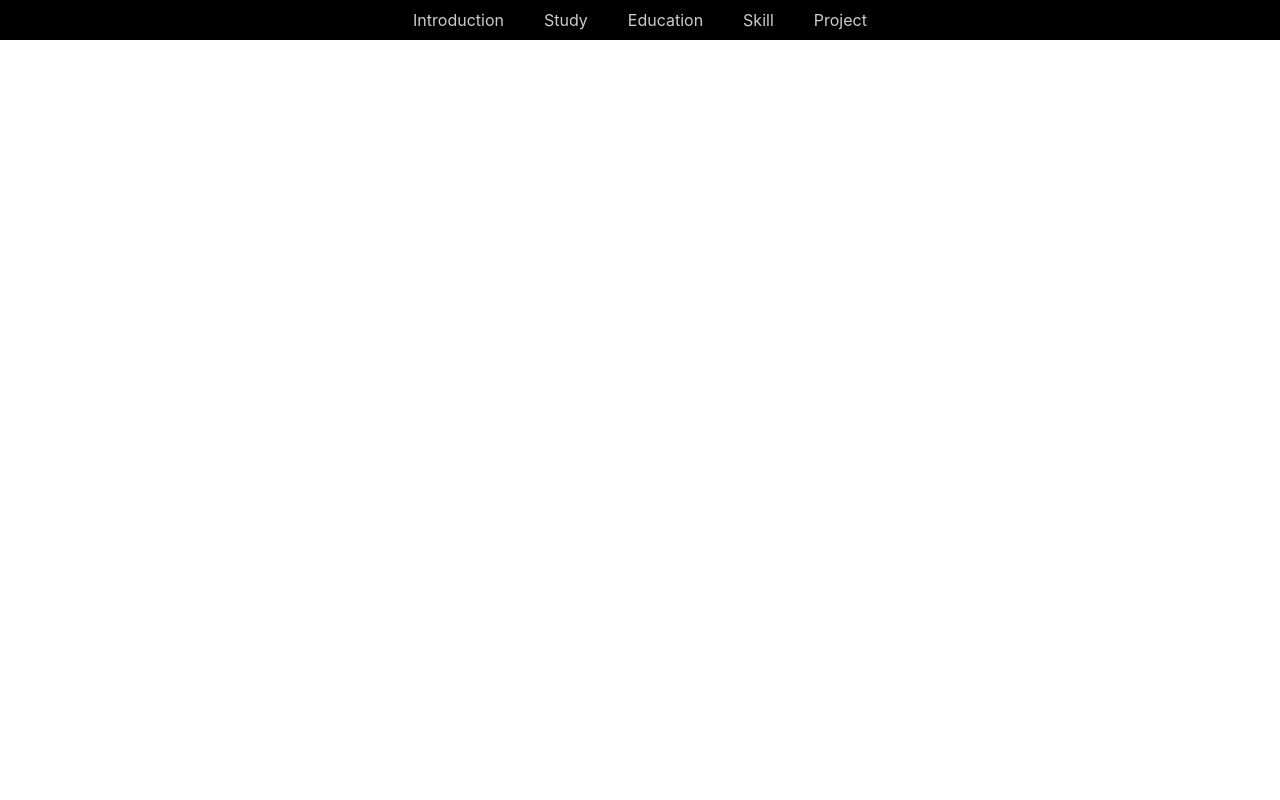
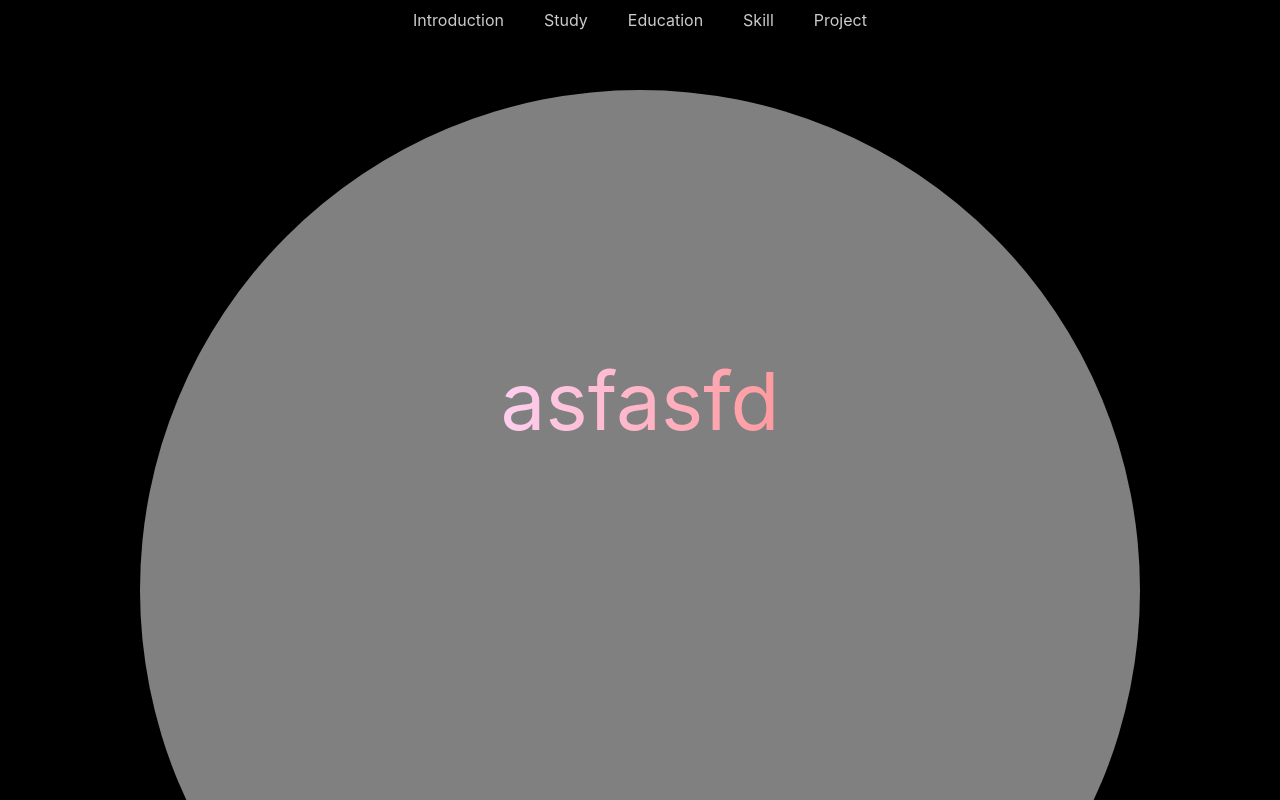
Before and after one commit to samsamgo/profile_v2, a React (Create React App) app: page / in a window 1280 px wide. Shown: the top 800 px of the page. Built offline with nearby package versions, Linux system fonts and the light colour scheme.

Commit message:
feat : header

```diff
--- a/package.json
+++ b/package.json
@@ -3,6 +3,7 @@
   "version": "0.1.0",
   "private": true,
   "dependencies": {
+    "@reduxjs/toolkit": "^1.9.3",
     "@testing-library/jest-dom": "^5.16.5",
     "@testing-library/react": "^13.4.0",
     "@testing-library/user-event": "^13.5.0",
@@ -10,6 +11,7 @@
     "css-animator": "^2.4.0",
     "react": "^18.2.0",
     "react-dom": "^18.2.0",
+    "react-redux": "^8.0.5",
     "react-router-dom": "^6.8.2",
     "react-scripts": "5.0.1",
     "styled-components": "^5.3.6",
--- a/src/Component/Header.js
+++ b/src/Component/Header.js
@@ -1,39 +1,68 @@
-import React from "react";
-import { useState, useEffect } from "react";
+import React, { useEffect } from "react";
+import { useState } from "react";
 import styled from "styled-components";
+import { useSelector, useDispatch } from "react-redux";
 import "animate.css/animate.min.css";
 
 function Header() {
   const [tooltipStates, setTooltipStates] = useState("");
+  const [saveStates, setsaveStates] = useState("");
+  const data = useSelector((state) => state);
+
+  useEffect(() => {
+    setTooltipStates(`${data}`);
+  }, [data]);
+
+  const handleMouseEnter = (tabName) => (event) => {
+    // console.log(`Mouse entered ${tabName} tab`);
+    setTooltipStates(`${tabName}`);
+  };
+  const handleMouseLeave = (tabName) => (event) => {
+    //console.log(`Mouse Leaved ${tabName} tab`);
+
+    setTooltipStates(`${tabName}`);
+  };
 
   const ModalContent = ({ show, children }) => {
     if (!show) {
-      return null;
+      if (tooltipStates !== "none") {
+        return null;
+      }
+    } else if (tooltipStates !== "none") {
+      setsaveStates(children);
     }
 
-    return <Modal isReqVisible={show}>{children}</Modal>;
+    return (
+      <>
+        <Modalbackdrop
+          onMouseLeave={handleMouseLeave("none")}
+          className={`animate__animated ${
+            show ? "animate__fadeInDown" : "animate__fadeOutUp"
+          }`}
+        >
+          {tooltipStates === "none" ? (
+            <Modal>{saveStates}</Modal>
+          ) : (
+            <Modal>{children}</Modal>
+          )}
+        </Modalbackdrop>
+      </>
+    );
   };
 
   return (
     <>
-      <Headdiv
-        onMouseEnter={() => setTooltipStates(false)}
-        onMouseLeave={() => setTooltipStates(false)}
-      >
+      <Headdiv onMouseEnter={handleMouseEnter("")}>
         <Tab>
-          <StyledTab onMouseEnter={() => setTooltipStates("Introduction")}>
+          <StyledTab onMouseEnter={handleMouseEnter("Introduction")}>
             Introduction
           </StyledTab>
-          <StyledTab onMouseEnter={() => setTooltipStates("Study")}>
-            Study
-          </StyledTab>
-          <StyledTab onMouseEnter={() => setTooltipStates("Study")}>
+          <StyledTab onMouseEnter={handleMouseEnter("Study")}>Study</StyledTab>
+          <StyledTab onMouseEnter={handleMouseEnter("Education")}>
             Education
           </StyledTab>
-          <StyledTab onMouseEnter={() => setTooltipStates("Study")}>
-            Skill
-          </StyledTab>
-          <StyledTab onMouseEnter={() => setTooltipStates("Study")}>
+          <StyledTab onMouseEnter={handleMouseEnter("Skill")}>Skill</StyledTab>
+          <StyledTab onMouseEnter={handleMouseEnter("Project")}>
             Project
           </StyledTab>
         </Tab>
@@ -43,6 +72,15 @@ function Header() {
         <ModalContent show={tooltipStates === "Introduction"}>
           Modal for Tab 2
         </ModalContent>
+        <ModalContent show={tooltipStates === "Education"}>
+          Modal for Tab 3
+        </ModalContent>
+        <ModalContent show={tooltipStates === "Skill"}>
+          Modal for Tab 4
+        </ModalContent>
+        <ModalContent show={tooltipStates === "Project"}>
+          Modal for Tab 5
+        </ModalContent>
       </Headdiv>
     </>
   );
@@ -50,21 +88,37 @@ function Header() {
 
 export default Header;
 
+const Modalbackdrop = styled.div`
+  display: flex;
+  flex-direction: column;
+  width: 100%;
+  height: 400px;
+  margin: 20px 0px;
+  position: absolute;
+  &.animate__animated {
+    animation-duration: 2s;
+  }
+  &.animate__fadeOutUp {
+    animation-name: fadeOutUp;
+  }
+  &.animate__fadeInDown {
+    animation-name: fadeInDown;
+  }
+`;
+
 const Modal = styled.div`
   display: flex;
   flex-direction: column;
-  height: 400px;
-  margin: 20px 0px;
+  position: fixed;
+  font-size: 5rem;
+  font-weight: bold;
 `;
 
 const StyledTab = styled.div`
   margin: 0px 20px;
   &:hover {
     color: rgba(255, 255, 255, 1);
-    ${Modal} {
-      opacity: 1;
-      pointer-events: all;
-    }
+    cursor: grab;
   }
 `;
 
@@ -77,6 +131,7 @@ const Tab = styled.div`
 const Headdiv = styled.div`
   width: 100%;
   background-color: black;
+  position: relative;
   color: rgba(255, 255, 255, 0.8);
   font-size: 1rem;
   padding: 10px 0px;
--- a/src/Page/Mainpage.js
+++ b/src/Page/Mainpage.js
@@ -1,8 +1,78 @@
-import React from "react";
+import React, { useState, useEffect, useRef } from "react";
 import styled from "styled-components";
+import { useSelector, useDispatch } from "react-redux";
 
 function Mainpage() {
-  return <></>;
+  const [positionState, setpositionState] = useState("relative");
+  const [saveStates, setsaveStates] = useState("");
+  const scrollContainerRef = useRef(null);
+  const [scrollPosition, setScrollPosition] = useState(0);
+
+  useEffect(() => {
+    function handleScroll() {
+      setScrollPosition(scrollContainerRef.current.scrollTop);
+    }
+    if (scrollContainerRef.current) {
+      scrollContainerRef.current.addEventListener("scroll", handleScroll);
+    }
+    return () => {
+      if (scrollContainerRef.current) {
+        scrollContainerRef.current.removeEventListener("scroll", handleScroll);
+      }
+    };
+  }, []);
+
+  useEffect(() => {
+    if (scrollPosition < 50) {
+      setpositionState("fixed");
+    } else if (scrollPosition > 127 && scrollPosition < 365) {
+    } else {
+    }
+    console.log(scrollPosition);
+  }, [scrollPosition]);
+
+  return (
+    <>
+      <Maindiv>
+        <Circle opacity={0.5} />
+        <StyledText position={positionState}>asfasfd</StyledText>
+      </Maindiv>
+    </>
+  );
 }
 
 export default Mainpage;
+
+const Maindiv = styled.div`
+  width: 100%;
+  height: 2000px;
+  background-color: black;
+  padding: 50px 0px;
+  display: flex;
+  flex-direction: column;
+  align-items: center;
+`;
+
+const Circle = styled.div`
+  width: 1000px;
+  height: 1000px;
+  border-radius: 90%;
+  background-color: white;
+  opacity: ${({ opacity }) => opacity || 1};
+`;
+
+const StyledText = styled.div`
+  position: ${(props) => props.position};
+  top: 50%;
+  left: 50%;
+  transform: translate(-50%, -50%);
+  font-size: 5rem;
+  background: linear-gradient(
+    to left,
+    #ff9a9e 0%,
+    #fecfef 99%,
+    #fecfef 100%
+  ) !important;
+  -webkit-background-clip: text !important;
+  color: transparent;
+`;
--- a/src/index.js
+++ b/src/index.js
@@ -1,15 +1,40 @@
 import React from "react";
-import ReactDOM from "react-dom/client";
+import ReactDOM from "react-dom";
+import { Provider } from "react-redux";
+import { legacy_createStore as createStore } from "redux";
 import App from "./App";
 
+const initialState = {
+  tooltipStates: "",
+};
+
+function reducer(state = initialState, action) {
+  switch (action.type) {
+    case "SET_tooltipStates":
+      return { ...state, tooltipStates: action.tooltipStates };
+    // case SET_LOCATION:
+    //   return {
+    //     ...state,
+    //     address: { ...state.address, maplocation: action.maplocation },
+    //   };
+    // case "SET_LAT":
+    //   return { ...state, lat: action.lat };
+    // case "SET_LNG":
+    //   return { ...state, lng: action.lng };
+    // case "SET_ADDRESS":
+    //   return { ...state, address: action.address };
+    // case "SET_POST":
+    //   return { ...state, postid: action.postid };
+    default:
+      return state;
+  }
+}
+
+let store = createStore(reducer);
 const root = ReactDOM.createRoot(document.getElementById("root"));
+
 root.render(
-  <React.StrictMode>
+  <Provider store={store}>
     <App />
-  </React.StrictMode>
+  </Provider>
 );
-
-// If you want to start measuring performance in your app, pass a function
-// to log results (for example: reportWebVitals(console.log))
-// or send to an analytics endpoint. Learn more: https://bit.ly/CRA-vitals
-App();
```
Also changed, not shown: 1 other file (tests, documents, lock files or other folders).
